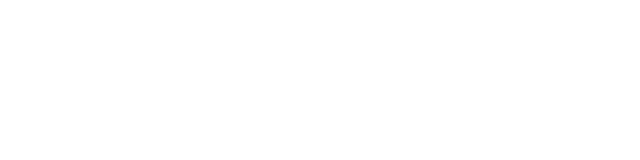
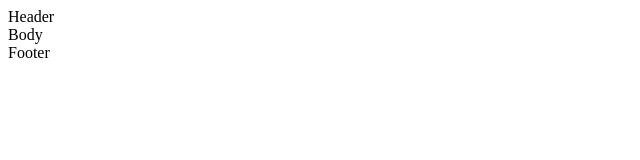
Before and after one commit to FaiyaazHawk/Odin-cv-project, a React (Create React App) app: page / in a window 1280 px wide. Shown: the top 160 px of the page, without its empty margins (0-640 px from the left). Built offline with nearby package versions, Linux system fonts and the light colour scheme.

Commit message:
base components set

```diff
--- a/src/App.js
+++ b/src/App.js
@@ -1,9 +1,14 @@
-
+import React from "react"
+import Header from "./components/Header"
+import Body from "./components/Body"
+import Footer from "./components/Footer"
 
 function App() {
   return (
     <div>
-
+      <Header></Header>
+      <Body></Body>
+      <Footer></Footer>
     </div>
   );
 }
--- /dev/null
+++ b/src/components/Body.js
@@ -0,0 +1,9 @@
+import React, { Component } from 'react'
+
+export default class Body extends Component {
+  render() {
+    return (
+      <div>Body</div>
+    )
+  }
+}
--- /dev/null
+++ b/src/components/Footer.js
@@ -0,0 +1,9 @@
+import React, { Component } from 'react'
+
+export default class Footer extends Component {
+  render() {
+    return (
+      <div>Footer</div>
+    )
+  }
+}
--- /dev/null
+++ b/src/components/Header.js
@@ -0,0 +1,9 @@
+import React, { Component } from 'react'
+
+export default class Header extends Component {
+  render() {
+    return (
+      <div>Header</div>
+    )
+  }
+}
```
Also changed, not shown: public/index.html (+0 -9 lines).
